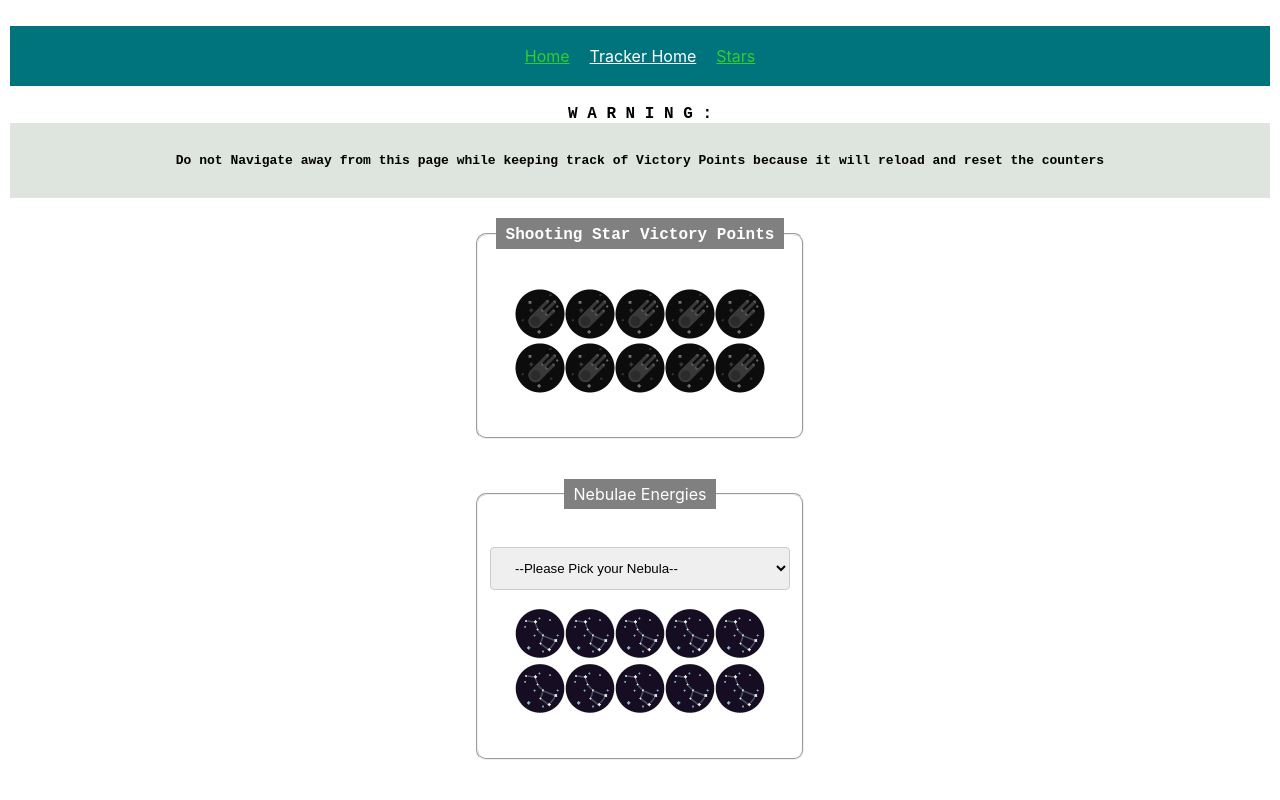
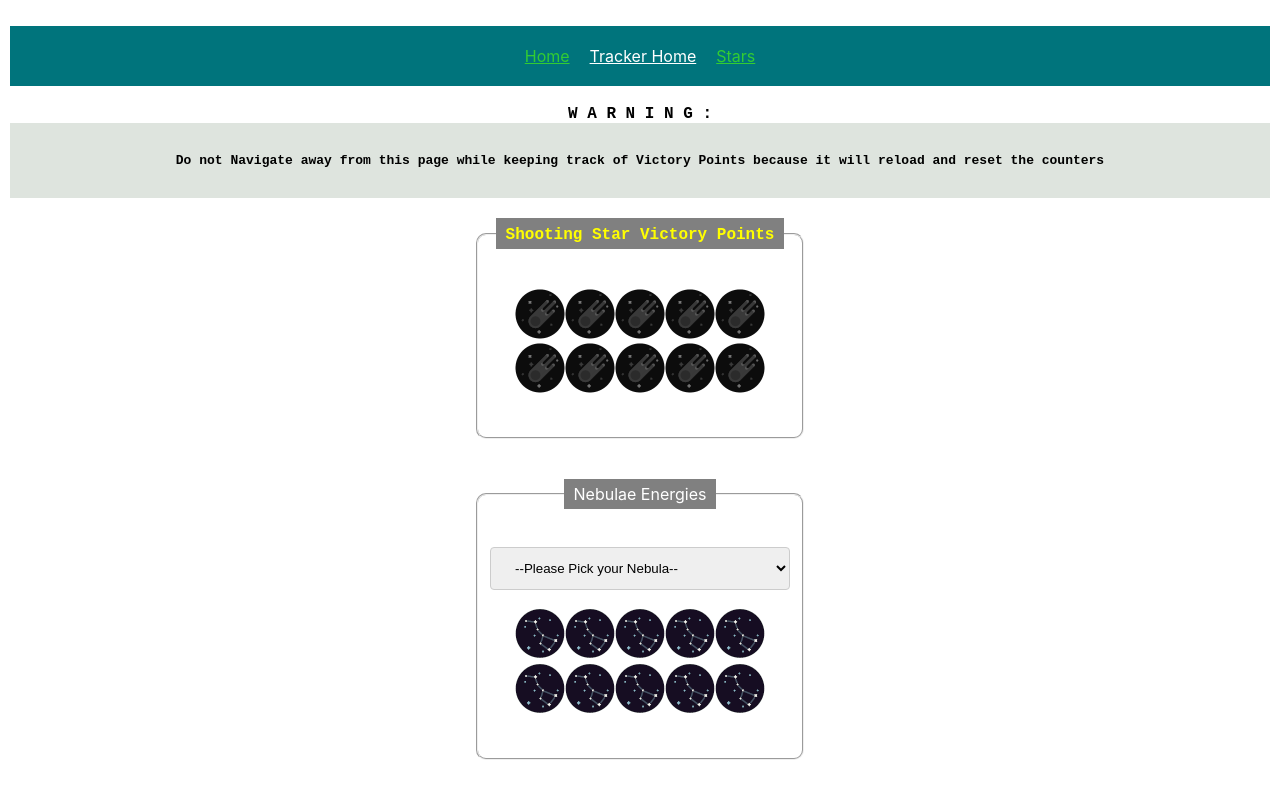
Before and after one commit to SharukhGV/celestial-frontend, a React (Create React App) app: page /trackerhome in a window 1280 px wide. Shown: the top 800 px of the page. Built offline with nearby package versions, Linux system fonts and the light colour scheme.

Commit message:
yellow font color

```diff
--- a/src/App.css
+++ b/src/App.css
@@ -410,3 +410,8 @@ p .starnameSearch{
 strong{
   font-family: 'Courier New', Courier, monospace;
 }
+
+legend strong{
+
+  color:yellow
+}
```
Also changed, not shown: src/components/ShootingStars.js (+51 -1 lines), src/App.jsx (line endings or trailing spaces).
